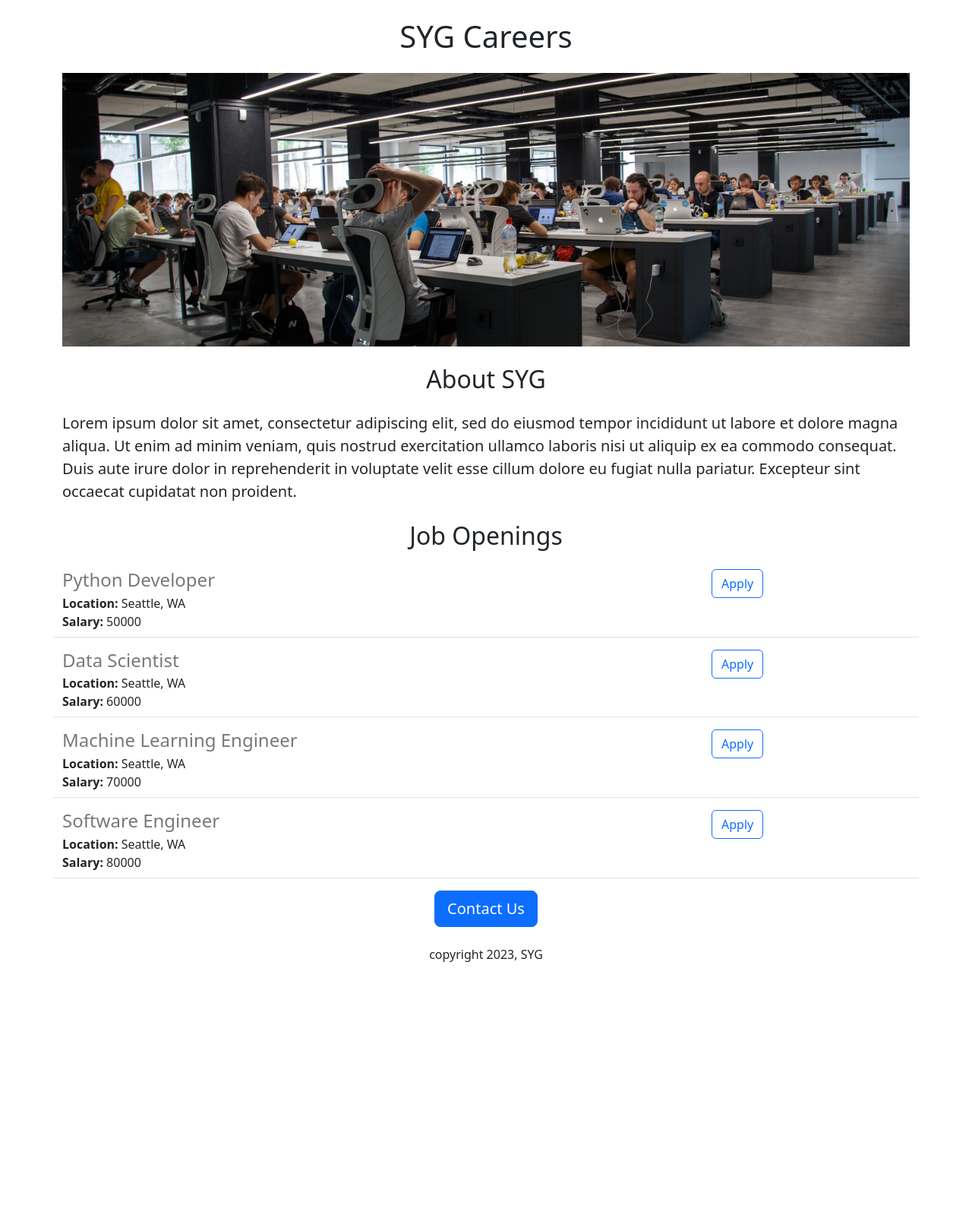
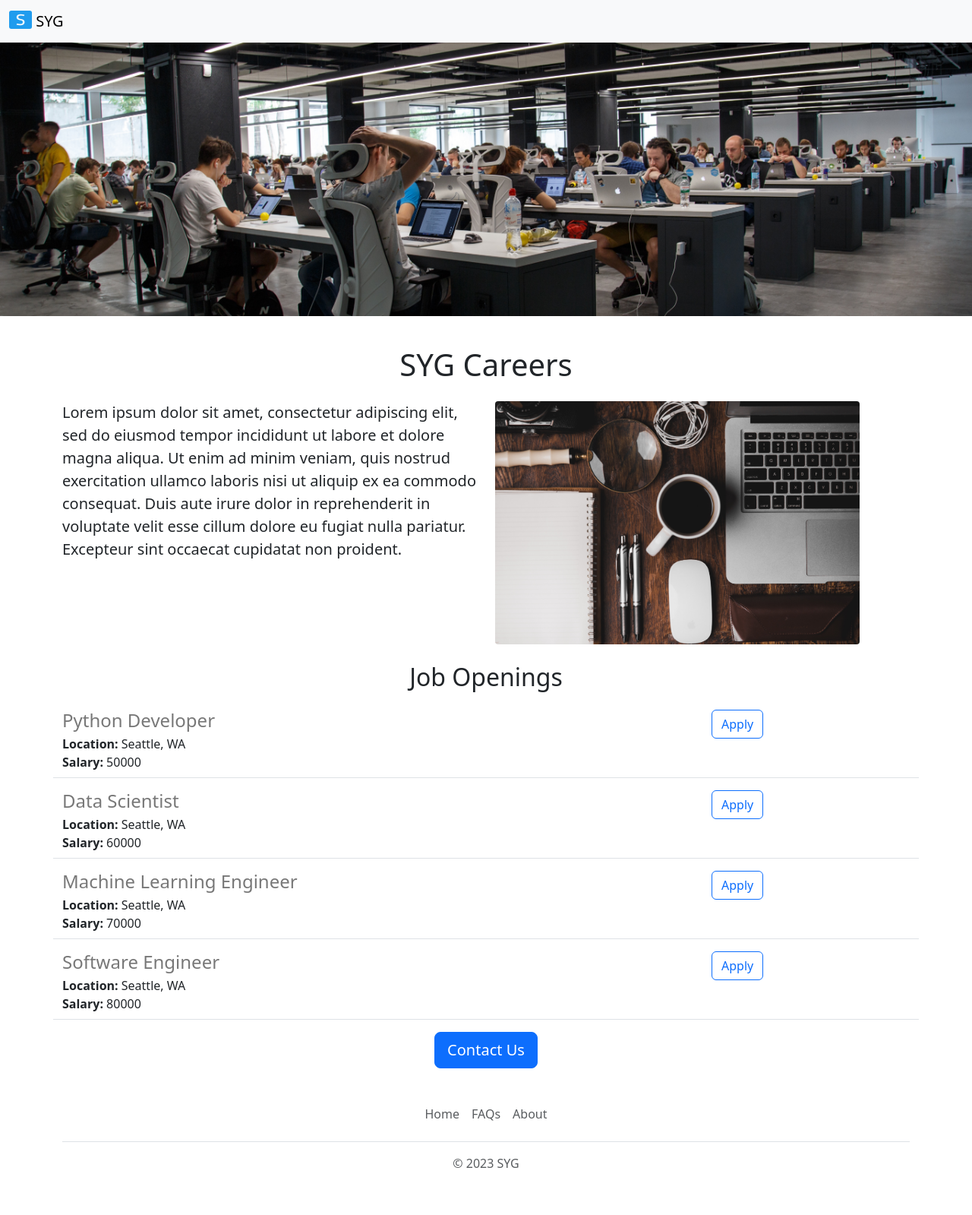
Before and after one commit to storyG/careers-website, a Flask app: page / in a window 1280 px wide. Shown: the whole page at 76% size. Before the commit the page ends 1266 px from the top, so only its background shows below. Run offline with Flask 3, Linux system fonts and the light colour scheme.

Commit message:
Functional and aesthetic improvements

```diff
--- /dev/null
+++ b/templates/footer.html
@@ -0,0 +1,10 @@
+<div class="container">
+  <footer class="py-3 my-4">
+    <ul class="nav justify-content-center border-bottom pb-3 mb-3">
+      <li class="nav-item"><a href="/" class="nav-link px-2 text-body-secondary">Home</a></li>
+      <li class="nav-item"><a href="/" class="nav-link px-2 text-body-secondary">FAQs</a></li>
+      <li class="nav-item"><a href="/" class="nav-link px-2 text-body-secondary">About</a></li>
+    </ul>
+    <p class="text-center text-body-secondary">&copy; 2023 SYG</p>
+  </footer>
+</div>
--- a/templates/home.html
+++ b/templates/home.html
@@ -10,17 +10,25 @@
         height: 360px;
         width: 100%;
         object-fit: cover;
+        margin-bottom: 16px;
       }
     </style>
   </head>
   <body>
+    {% include 'nav.html' %}
+    <img id="banner" class="img-fluid" src="https://careers-website.frank40609.repl.co/static/banner.jpg">
     <div class="container">
       <h1 class="text-center mt-4 mb-4">SYG Careers</h1>
-      <img id="banner" class="img-fluid" src="https://careers-website.frank40609.repl.co/static/banner.jpg">
-      <h2 class="text-center mt-4 mb-4">About SYG</h2>
-      <p class="lead">
-        Lorem ipsum dolor sit amet, consectetur adipiscing elit, sed do eiusmod tempor incididunt ut labore et dolore magna aliqua. Ut enim ad minim veniam, quis nostrud exercitation ullamco laboris nisi ut aliquip ex ea commodo consequat. Duis aute irure dolor in reprehenderit in voluptate velit esse cillum dolore eu fugiat nulla pariatur. Excepteur sint occaecat cupidatat non proident.
-      </p>
+      <div class="row" style="margin-bottom: 16px">
+        <div class="col-md-6">
+        <p class="lead">
+          Lorem ipsum dolor sit amet, consectetur adipiscing elit, sed do eiusmod tempor incididunt ut labore et dolore magna aliqua. Ut enim ad minim veniam, quis nostrud exercitation ullamco laboris nisi ut aliquip ex ea commodo consequat. Duis aute irure dolor in reprehenderit in voluptate velit esse cillum dolore eu fugiat nulla pariatur. Excepteur sint occaecat cupidatat non proident.
+        </p>
+        </div>
+        <div class="d-none d-md-block col-md-6">
+          <img src="/static/careers.jpg" style="height: 320px; border-radius: 4px;">
+        </div>
+      </div>
       <h2 class="text-center mt-4 mb-4">Job Openings</h2>
       <div>
         {% for job in jobs %}
@@ -28,9 +36,9 @@
         {% endfor %}
       </div>
       <div class="text-center">
-        <button class="btn btn-primary btn-lg">Contact Us</button>
-        <p class="mt-4">copyright 2023, SYG</p>
+        <a href="mailto:sygu@uw.edu?subject=Question:" class="btn btn-primary btn-lg">Contact Us</a>
       </div>
     </div>
+    {% include 'footer.html' %}
   </body>
 </html>
--- a/templates/jobitem.html
+++ b/templates/jobitem.html
@@ -11,6 +11,6 @@
     {% endif %}
   </div>
   <div class="col-3">
-    <button type="button" class="btn btn-outline-primary">Apply</button>
+    <a href="" type="button" class="btn btn-outline-primary">Apply</a>
   </div>
 </div>
--- /dev/null
+++ b/templates/nav.html
@@ -0,0 +1,9 @@
+<nav class="navbar bg-body-tertiary shadow-sm fixed-top bg-white">
+  <div class="container-fluid">
+    <a class="navbar-brand" href="/">
+      <img src="/static/favicon.ico" alt="Logo" width="30" height="24" class="d-inline-block align-text-top">
+      SYG
+    </a>
+  </div>
+</nav>
+<div style="height:56px"></div>
```
Also changed, not shown: static/careers.jpg (added), static/favicon.ico (added).
